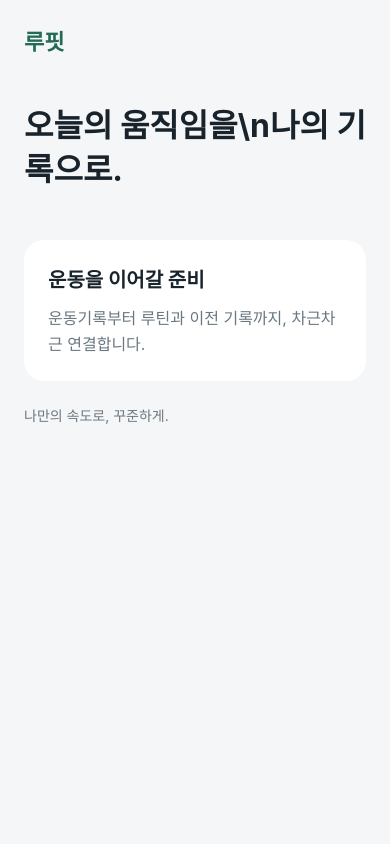
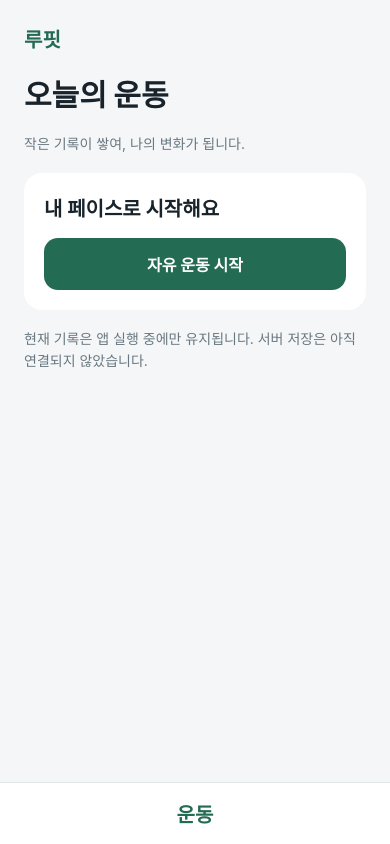
Before and after one commit to yoo-jin-k/rufit-frontend, a React Native app: screen / in a window 390 px wide. Built offline with nearby package versions, Linux system fonts and the light colour scheme.

Commit message:
feat: add minimal workout recording flow

```diff
--- a/package.json
+++ b/package.json
@@ -24,8 +24,9 @@
     "web": "expo start --web",
     "typecheck": "tsc --noEmit",
     "lint": "eslint .",
-    "check": "npm run typecheck && npm run lint",
-    "export": "expo export --platform all"
+    "check": "npm run typecheck && npm run lint && npm test",
+    "export": "expo export --platform all",
+    "test": "node --experimental-strip-types --test tests/*.test.ts"
   },
   "private": true,
   "engines": {
--- a/src/app/App.tsx
+++ b/src/app/App.tsx
@@ -1,7 +1,7 @@
 import { StatusBar } from 'expo-status-bar';
 import { SafeAreaProvider } from 'react-native-safe-area-context';
-import { HomeScreen } from '../features/home/HomeScreen';
+import { WorkoutScreen } from '../features/workout/WorkoutScreen';
 
 export default function App() {
-  return <SafeAreaProvider><StatusBar style="dark" /><HomeScreen /></SafeAreaProvider>;
+  return <SafeAreaProvider><StatusBar style="dark" /><WorkoutScreen /></SafeAreaProvider>;
 }
--- /dev/null
+++ b/src/components/Button.tsx
@@ -0,0 +1,9 @@
+import { Pressable, StyleSheet, Text } from 'react-native';
+import { colors } from '../theme/tokens';
+export function Button({ title, onPress, secondary = false, disabled = false }: { title: string; onPress: () => void; secondary?: boolean; disabled?: boolean }) {
+  return <Pressable accessibilityRole="button" accessibilityState={{ disabled }} disabled={disabled} onPress={onPress}
+    style={({ pressed }) => [styles.button, secondary && styles.secondary, { opacity: disabled ? 0.4 : pressed ? 0.7 : 1 }]}>
+    <Text style={[styles.text, secondary && { color: colors.primary }]}>{title}</Text>
+  </Pressable>;
+}
+const styles = StyleSheet.create({ button: { minHeight: 48, padding: 14, borderRadius: 14, backgroundColor: colors.primary, justifyContent: 'center', alignItems: 'center' }, secondary: { backgroundColor: '#E7F0EB' }, text: { color: '#FFFFFF', fontSize: 16, fontWeight: '700' } });
--- /dev/null
+++ b/src/features/workout/WorkoutScreen.tsx
@@ -0,0 +1,45 @@
+import { useState } from 'react';
+import { KeyboardAvoidingView, Platform, ScrollView, StyleSheet, Text, TextInput, View } from 'react-native';
+import { SafeAreaView } from 'react-native-safe-area-context';
+import { Button } from '../../components/Button';
+import { colors } from '../../theme/tokens';
+import { addExercise, finishWorkout, startWorkout, updateSet, type Workout } from './model';
+let counter = 0;
+const nextId = () => `${Date.now()}-${++counter}`;
+export function WorkoutScreen() {
+  const [workout, setWorkout] = useState<Workout | null>(null);
+  const [name, setName] = useState('');
+  const [error, setError] = useState('');
+  function act(fn: () => void) { try { fn(); setError(''); } catch (e) { setError(e instanceof Error ? e.message : '다시 시도해 주세요.'); } }
+  return <SafeAreaView style={s.page}><KeyboardAvoidingView style={s.page} behavior={Platform.OS === 'ios' ? 'padding' : undefined}>
+    <ScrollView keyboardShouldPersistTaps="handled" contentContainerStyle={s.content}>
+      <Text style={s.brand}>루핏</Text><Text style={s.title}>오늘의 운동</Text>
+      <Text style={s.muted}>작은 기록이 쌓여, 나의 변화가 됩니다.</Text>
+      {!workout ? <View style={s.card}><Text style={s.heading}>내 페이스로 시작해요</Text><Button title="자유 운동 시작" onPress={() => setWorkout(startWorkout(nextId(), Date.now()))} /></View> : <>
+        <Text style={s.heading}>{workout.finishedAt !== undefined ? '오늘도 해냈어요!' : '운동 기록 중'}</Text>
+        {workout.exercises.map(e => <View style={s.card} key={e.id}><Text style={s.heading}>{e.name}</Text>
+          {e.sets.map((set, i) => <View style={s.row} key={set.id}><Text>{i + 1}세트</Text>
+            <TextInput style={s.input} accessibilityLabel={`${e.name} ${i + 1}세트 무게`} placeholder="kg" keyboardType="decimal-pad" value={set.weight} editable={workout.finishedAt === undefined} onChangeText={weight => setWorkout(updateSet(workout, e.id, set.id, { weight }))} />
+            <TextInput style={s.input} accessibilityLabel={`${e.name} ${i + 1}세트 횟수`} placeholder="회" keyboardType="number-pad" value={set.reps} editable={workout.finishedAt === undefined} onChangeText={reps => setWorkout(updateSet(workout, e.id, set.id, { reps }))} />
+          </View>)}
+        </View>)}
+        {workout.finishedAt === undefined ? <>
+          <View style={s.card}><TextInput style={s.input} accessibilityLabel="추가할 운동 이름" placeholder="운동 이름 (예: 스쿼트)" value={name} maxLength={80} onChangeText={setName} />
+          <Button title="운동 추가" secondary onPress={() => act(() => { setWorkout(addExercise(workout, nextId(), name)); setName(''); })} /></View>
+          <Button title="운동 종료" onPress={() => act(() => setWorkout(finishWorkout(workout, Date.now())))} />
+        </> : <Button title="새 운동 준비" onPress={() => setWorkout(null)} />}
+      </>}
+      {!!error && <Text accessibilityRole="alert" style={s.error}>{error}</Text>}
+      <Text style={s.muted}>현재 기록은 앱 실행 중에만 유지됩니다. 서버 저장은 아직 연결되지 않았습니다.</Text>
+    </ScrollView>
+    <View style={s.nav}><Text style={s.brand}>운동</Text></View>
+  </KeyboardAvoidingView></SafeAreaView>;
+}
+const s = StyleSheet.create({
+  page: { flex: 1, backgroundColor: colors.background }, content: { padding: 24, gap: 18, maxWidth: 640, width: '100%', alignSelf: 'center' },
+  brand: { color: colors.primary, fontWeight: '800', fontSize: 20 }, title: { color: colors.text, fontWeight: '800', fontSize: 30 },
+  heading: { color: colors.text, fontWeight: '700', fontSize: 20 }, muted: { color: colors.muted, lineHeight: 22, fontSize: 14 },
+  card: { backgroundColor: colors.surface, borderRadius: 18, padding: 20, gap: 16 }, row: { flexDirection: 'row', alignItems: 'center', gap: 12 },
+  input: { flexGrow: 1, minWidth: 64, minHeight: 48, borderColor: colors.border, borderWidth: 1, borderRadius: 10, padding: 12, color: colors.text, backgroundColor: colors.surface, fontSize: 16 },
+  error: { color: '#B42318', lineHeight: 24 }, nav: { borderTopWidth: 1, borderColor: colors.border, backgroundColor: colors.surface, padding: 16, alignItems: 'center' },
+});
--- /dev/null
+++ b/src/features/workout/model.ts
@@ -0,0 +1,27 @@
+export type WorkoutSet = { id: string; weight: string; reps: string; completed: boolean };
+export type Exercise = { id: string; name: string; sets: WorkoutSet[] };
+export type Workout = { id: string; startedAt: number; finishedAt?: number; exercises: Exercise[] };
+export function startWorkout(id: string, now: number): Workout {
+  return { id, startedAt: now, exercises: [] };
+}
+export function addExercise(workout: Workout, id: string, name: string): Workout {
+  if (workout.finishedAt !== undefined) throw new Error('종료한 운동은 수정할 수 없습니다.');
+  if (!name.trim()) throw new Error('운동 이름을 입력해 주세요.');
+  if (workout.exercises.some(e => e.id === id)) throw new Error('중복된 운동입니다.');
+  return { ...workout, exercises: [...workout.exercises, { id, name: name.trim(), sets: [{ id: `${id}-1`, weight: '', reps: '', completed: false }] }] };
+}
+export function validSet(set: WorkoutSet): boolean {
+  return /^\d+(\.\d{1,2})?$/.test(set.weight) && Number(set.weight) <= 1500 &&
+    /^\d+$/.test(set.reps) && Number(set.reps) > 0 && Number(set.reps) <= 1000;
+}
+export function updateSet(workout: Workout, exerciseId: string, setId: string, patch: Partial<Pick<WorkoutSet, 'weight' | 'reps' | 'completed'>>): Workout {
+  if (workout.finishedAt !== undefined) throw new Error('종료한 운동은 수정할 수 없습니다.');
+  return { ...workout, exercises: workout.exercises.map(e => e.id !== exerciseId ? e : { ...e, sets: e.sets.map(s => s.id !== setId ? s : { ...s, ...patch }) }) };
+}
+export function finishWorkout(workout: Workout, now: number): Workout {
+  if (workout.finishedAt !== undefined) throw new Error('이미 종료한 운동입니다.');
+  if (!workout.exercises.length || workout.exercises.some(e => !e.sets.length || e.sets.some(s => !validSet(s))))
+    throw new Error('모든 세트에 무게(0~1500kg)와 횟수(1~1000)를 입력해 주세요.');
+  if (now < workout.startedAt) throw new Error('종료 시간이 시작 시간보다 빠릅니다.');
+  return { ...workout, finishedAt: now };
+}
--- a/tsconfig.json
+++ b/tsconfig.json
@@ -2,5 +2,8 @@
   "extends": "expo/tsconfig.base",
   "compilerOptions": {
     "strict": true
-  }
+  },
+  "exclude": [
+    "tests"
+  ]
 }
```
Also changed, not shown: 1 other file (tests, documents, lock files or other folders).
